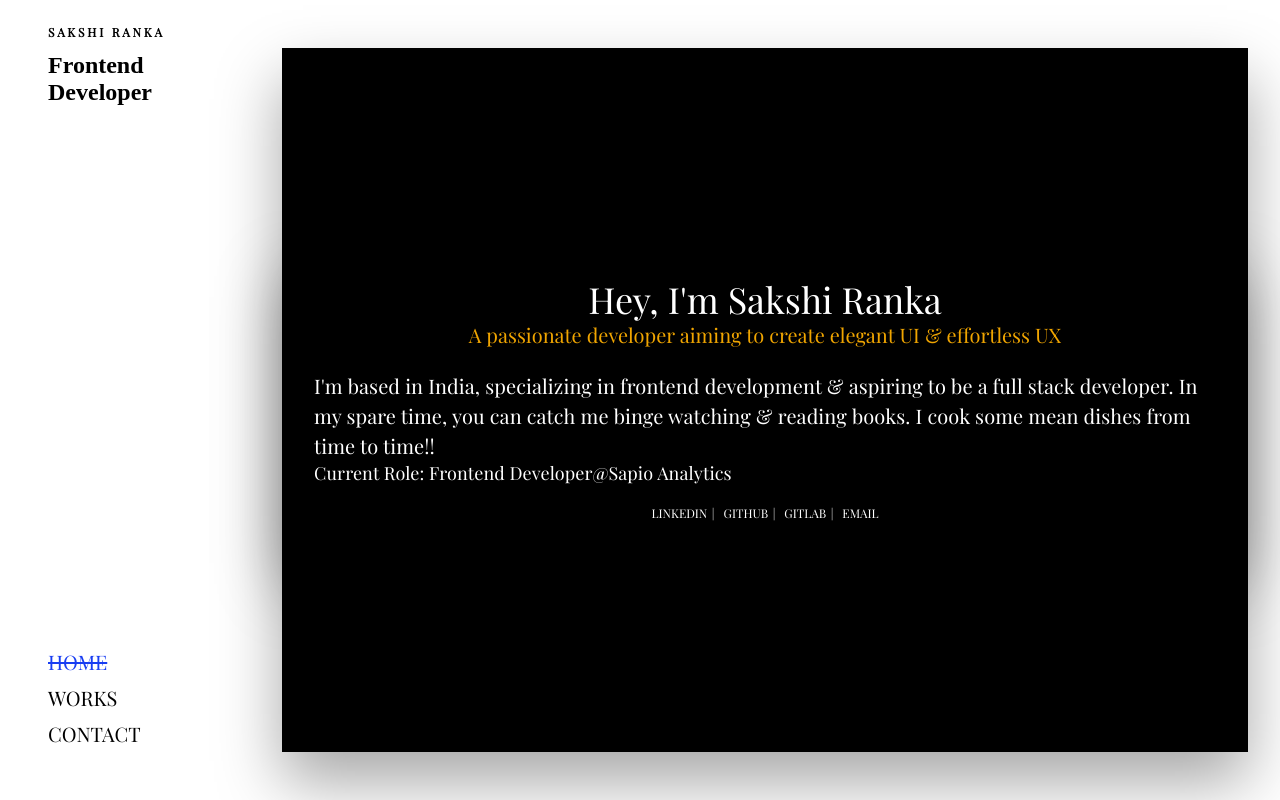
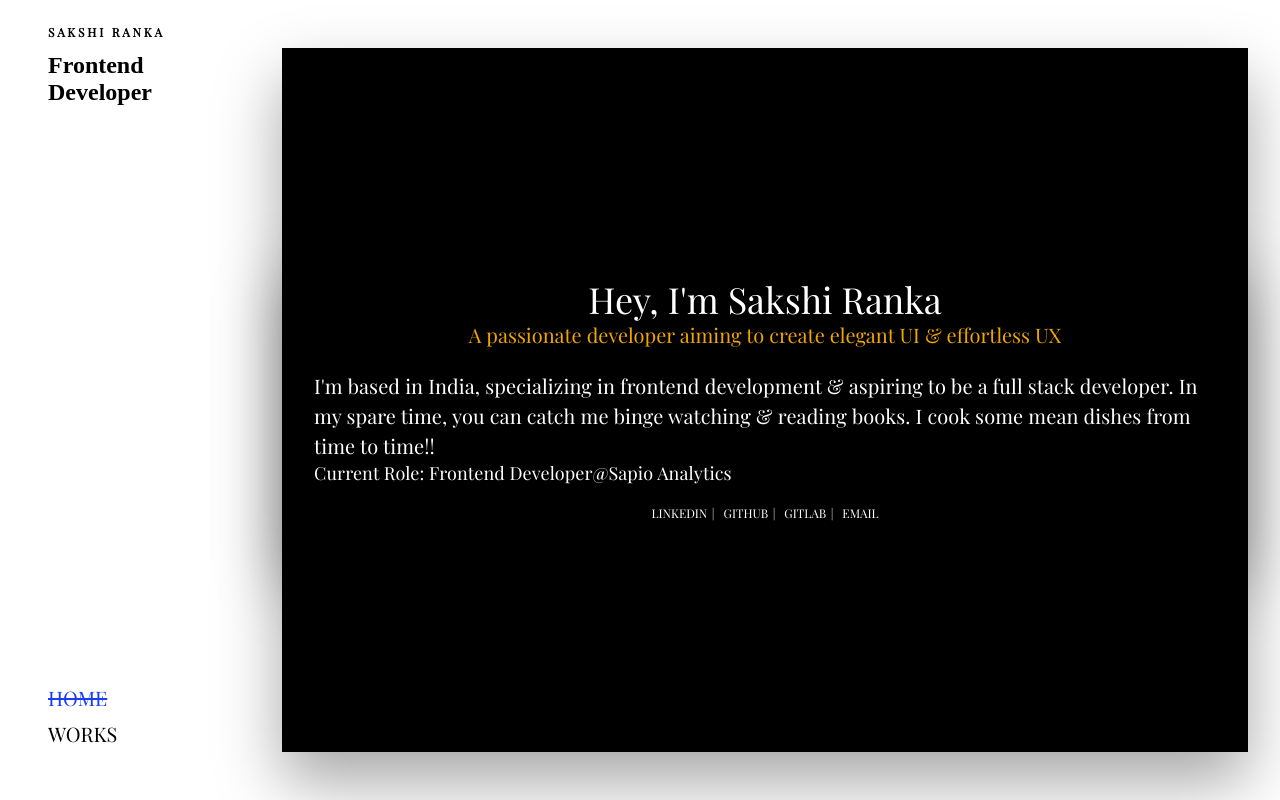
Before and after one commit to imsranka/portfolio-website, a Next.js app: page / in a window 1280 px wide. Built offline with nearby package versions, Linux system fonts and the light colour scheme.

Commit message:
Remove contact

```diff
--- a/components/Navigation/Navigation.jsx
+++ b/components/Navigation/Navigation.jsx
@@ -77,9 +77,9 @@ const Navigation = ({ setIsmounted }) => {
                 : navStyles.no_strike
             } navStyles.nav_link`}
           >
-            <a href={"/contact"} onClick={handleClick}>
+            {/* <a href={"/contact"} onClick={handleClick}>
               contact
-            </a>
+            </a> */}
           </span>
         </div>
       </nav>
```
